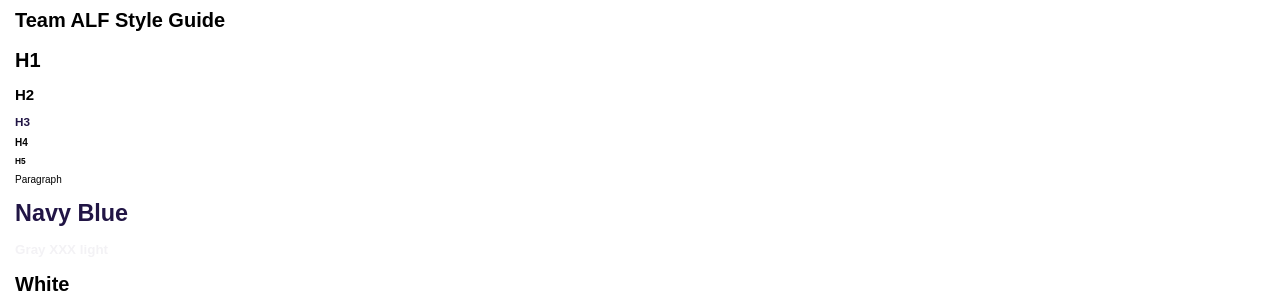
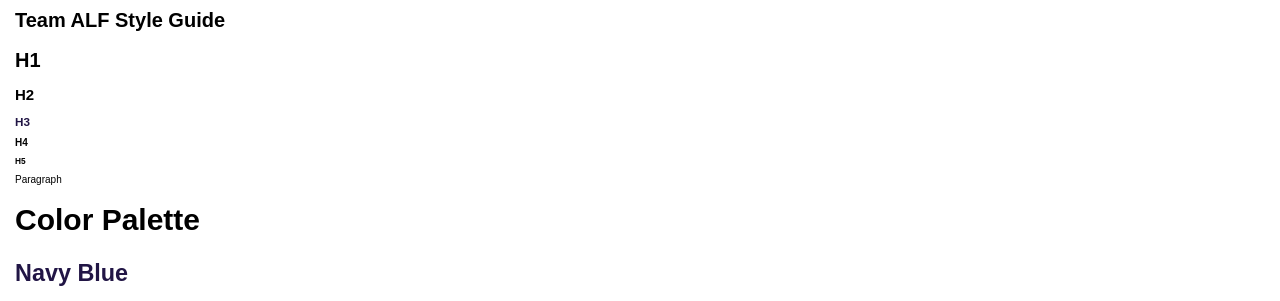
Before and after one commit to Civet97/Component-design, a plain HTML site: page index.html in a window 1280 px wide. Shown: the top 301 px of the page. Drawn offline with Linux system fonts and the light colour scheme.

Commit message:
Signed-off-by: Civet97 <syedaun75@gmail.com>

```diff
--- a/index.html
+++ b/index.html
@@ -25,7 +25,7 @@
         <h1>
 
       <div>
-
+        <h2> Color Palette </h2>
         <h3> Navy Blue </h3>
         <h6> Gray XXX light </h6>
         <h7> White </h7>
```
